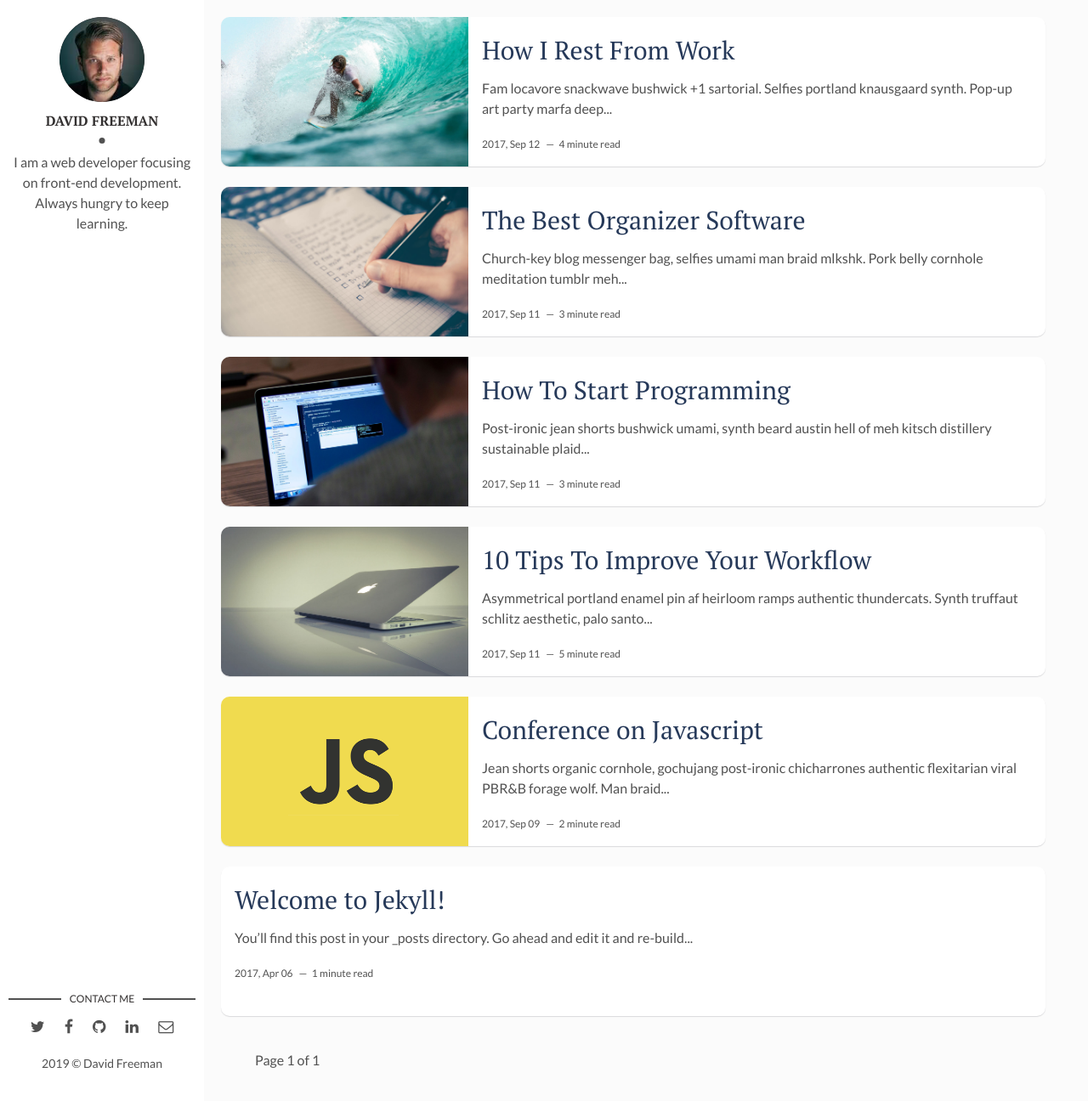
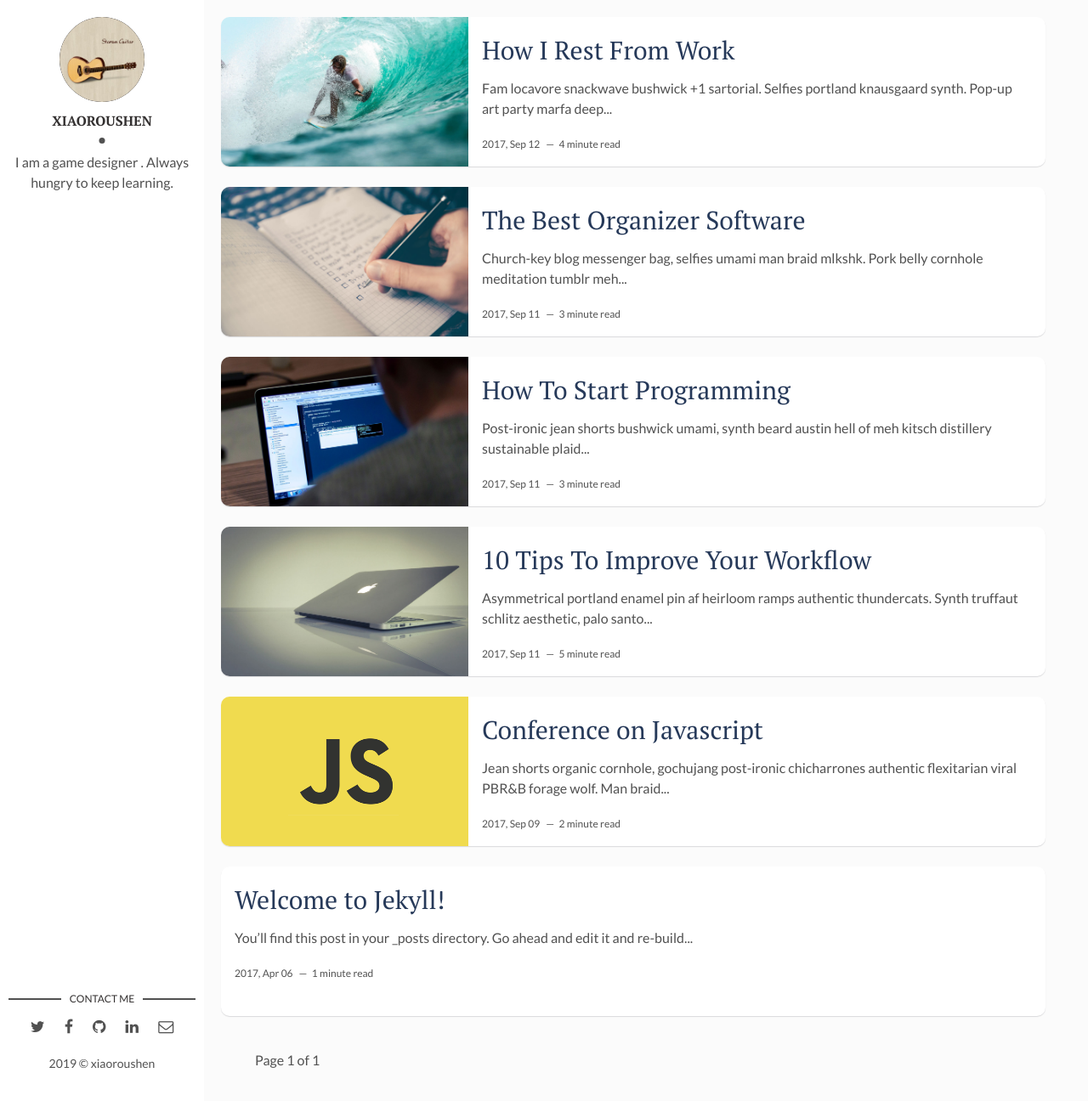
Before and after one commit to xiaoroushen/myblog, a Jekyll site: the page built from index.html, in a window 1280 px wide and 1296 px high. Shown: the whole window at 85% size. Built offline with Jekyll 4.4.1, drawn with Linux system fonts in a browser that asks for light colours; the list of posts is cut into pages by our own code.

Commit message:
user update

```diff
--- a/_config.yml
+++ b/_config.yml
@@ -9,9 +9,9 @@ url: "" # the base hostname & protocol for your site, e.g. http://example.com
 site-twitter: #if your site has a twitter account, enter it here
 
 # Author Settings
-author: David Freeman # add your name
-author-img: david-freeman.jpg # add your photo
-about-author: I am a web developer focusing on front-end development. Always hungry to keep learning. # add description
+author: xiaoroushen # add your name
+author-img: guitar.jpg # add your photo
+about-author: I am a game designer . Always hungry to keep learning. # add description
 social-twitter: # add your Twitter handle
 social-facebook: # add your Facebook handle
 social-github: artemsheludko # add your Github handle
```
Also changed, not shown: assets/img/guitar.jpg (added).
